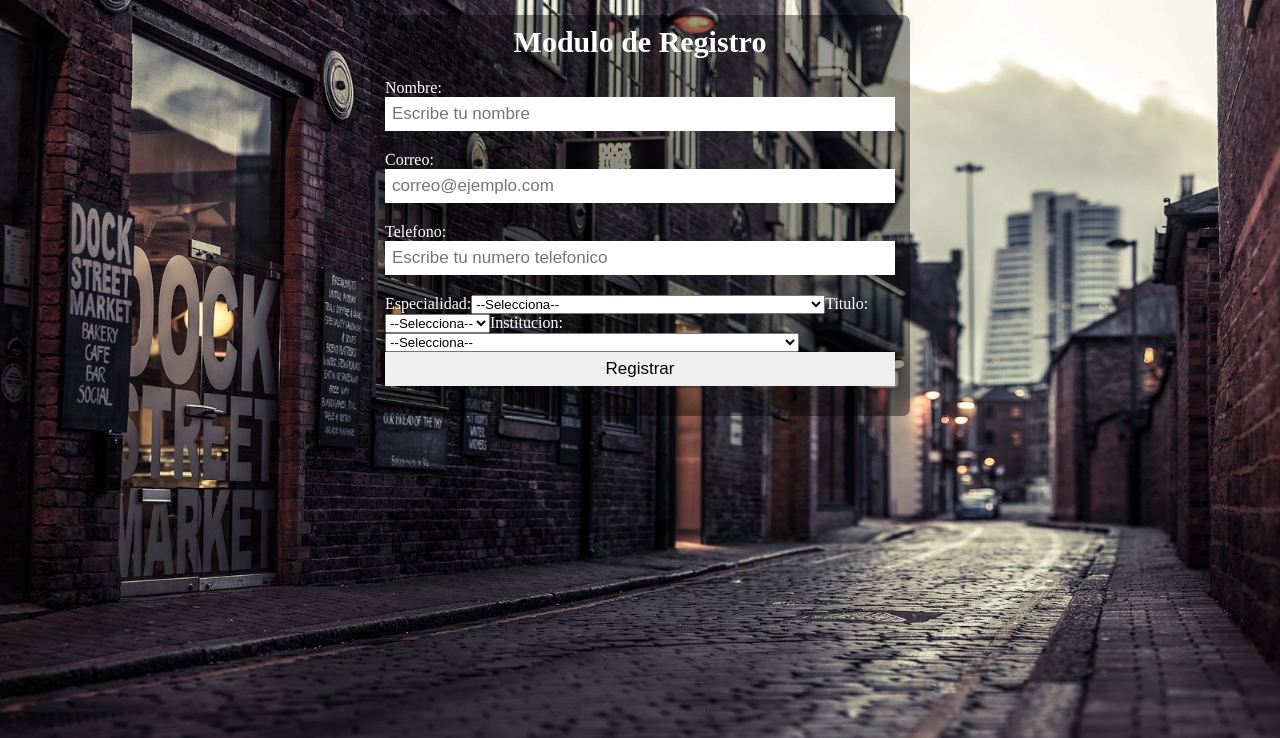
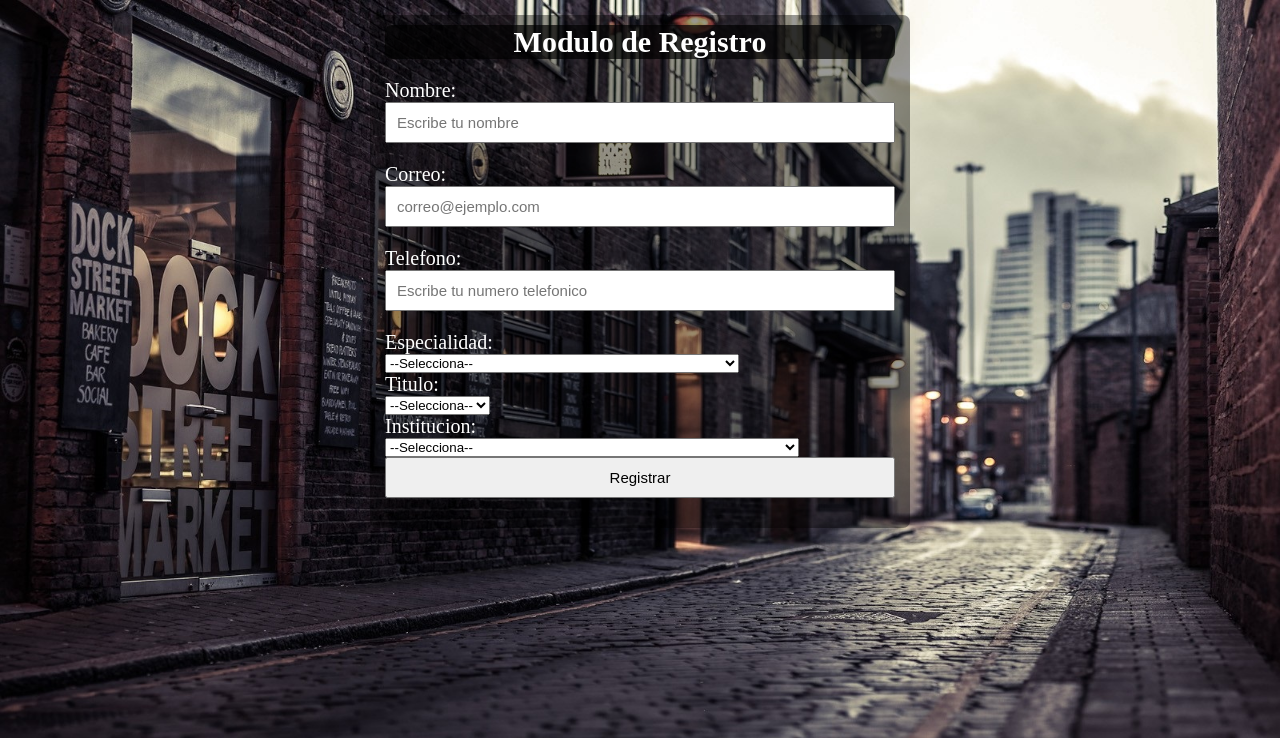
Before and after one commit to jalbertogarcia/ENEIT, a PHP site: page /RegistrarEv.html in a window 1280 px wide. Shown: the top 738 px of the page. Run offline with PHP 8.4, Linux system fonts and the light colour scheme; some libraries are stand-ins or nearby versions.

Commit message:
diseño(formulario de registros)

```diff
--- a/css/estiloEv.css
+++ b/css/estiloEv.css
@@ -18,22 +18,34 @@ h1{
 	color: #fff;
 	text-align: center;
 	margin: 0;
+	background-color: rgba(0,0,0,0.7);
+	border-radius: 7px;
 	font-size:30;
 	margin-bottom: 20px;
 }
 input, textarea{
 	width: 100%;
 	margin-bottom: 20px;
-	padding: 7px;
+	padding: 10px;
 	box-sizing: border-box;
-	font-size: 17px;
-	border: none;
+	font-size: 15px;
+	border: 1 solid #ccc;
 }
+/*letra*/
 label{
-	color: #fff;
+	font-size: 20px;
+	display: block;
+	width: 100%;
+	color: white;
+
 }
-#boton{
-	background: #31384A;
-	color: #fff;
-	padding: 20px;
+
+input [type="submit"]{
+	margin-bottom: 0;
+	background: #1668C4;
+	color:BLUE;
+	color: none;
 }
+/*input[typpe="submit":hover]{
+	background: #4A88F4;
+}*/
```
